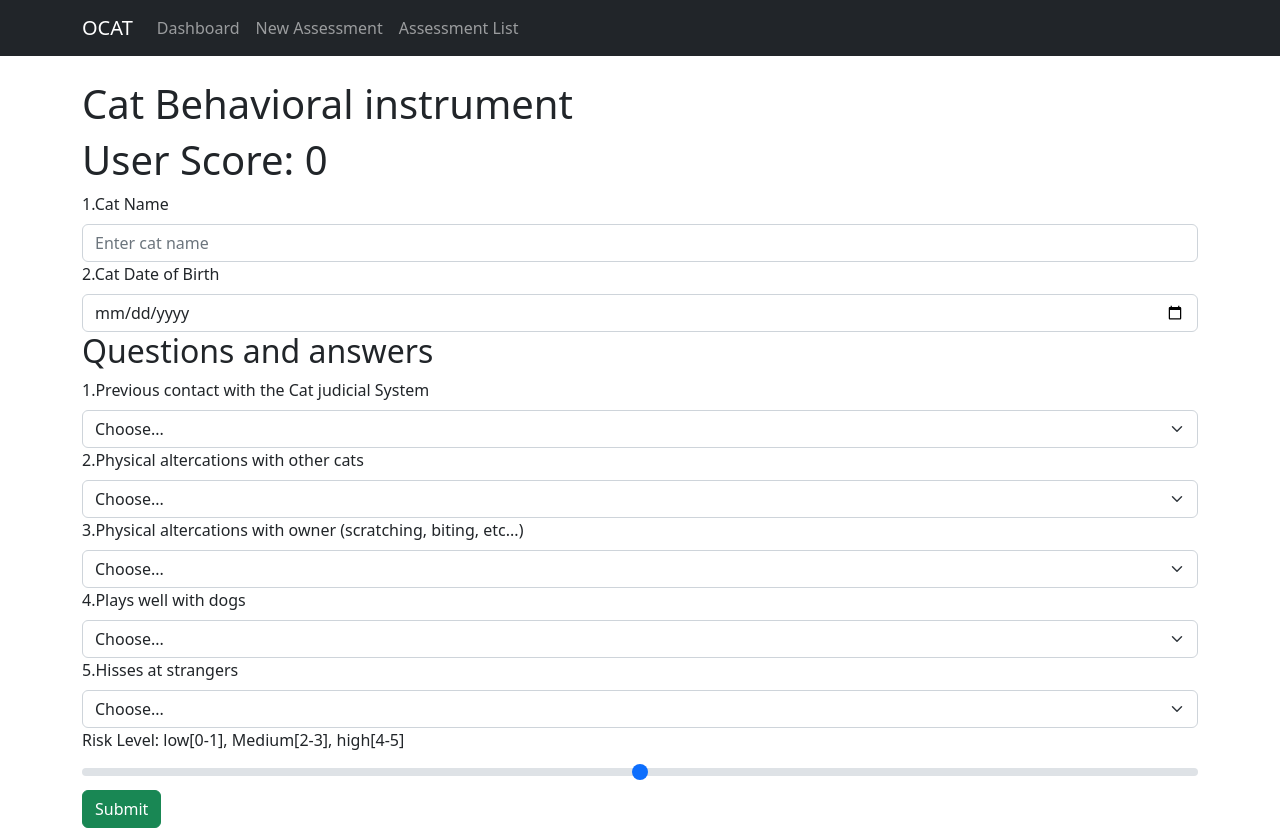
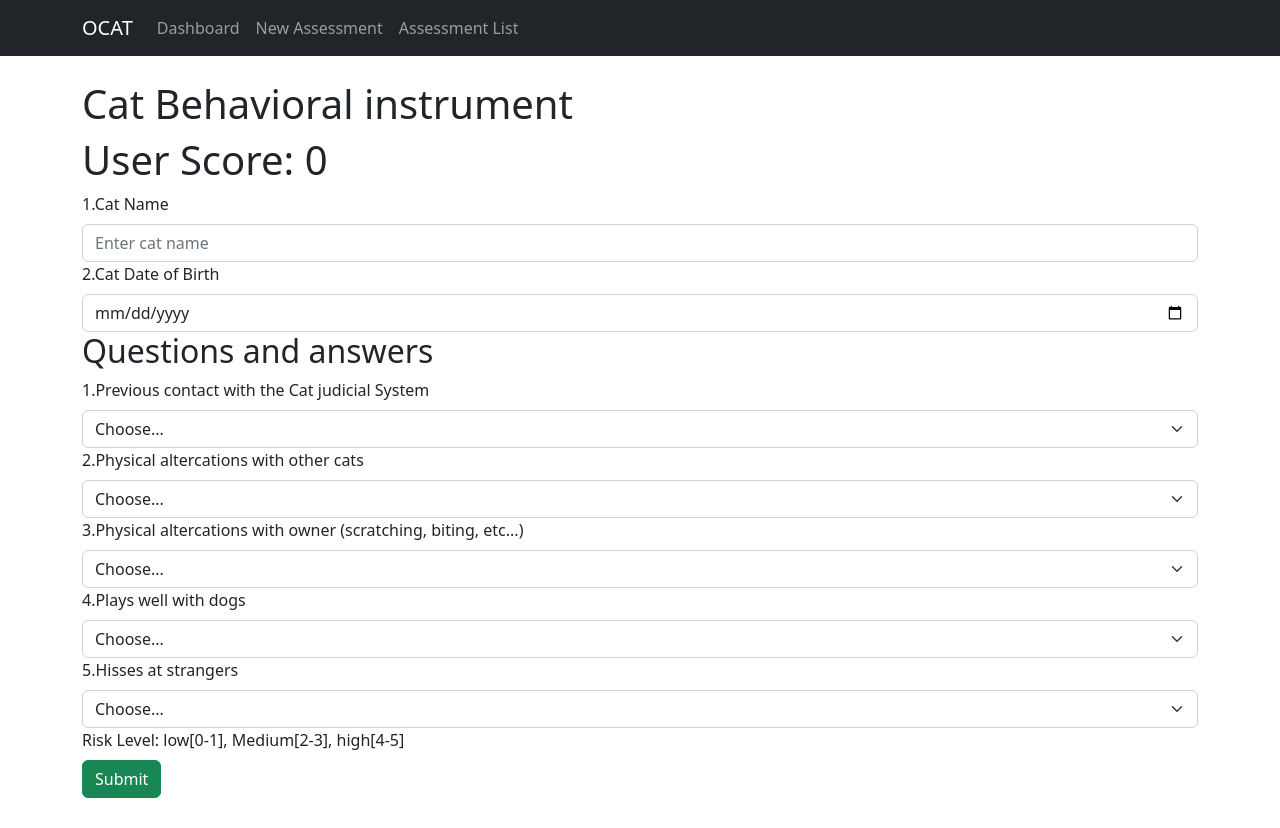
Before and after one commit to yalamaga/ITSC-project, a React (Create React App) app in the folder packages/client/: page /assessment/new in a window 1280 px wide. After the commit the page ends 800 px from the top, so only its background shows below. Built offline with nearby package versions, Linux system fonts and the light colour scheme.

Commit message:
edit form

```diff
--- a/packages/client/src/pages/Assessments/NewAssessment.jsx
+++ b/packages/client/src/pages/Assessments/NewAssessment.jsx
@@ -119,7 +119,8 @@ export const NewAssessment = () => {
     </Form.Group>
     {errors.q5 && <p>please select the option below.</p>}
     <Form.Label>Risk Level: low[0-1], Medium[2-3], high[4-5]</Form.Label>
-    <Form.Range />
-    <Button variant="success" type="submit">Submit</Button>
+    <Form.Group>
+      <Button variant="success" type="submit">Submit</Button>
+    </Form.Group>
   </Form>;
 };
```
